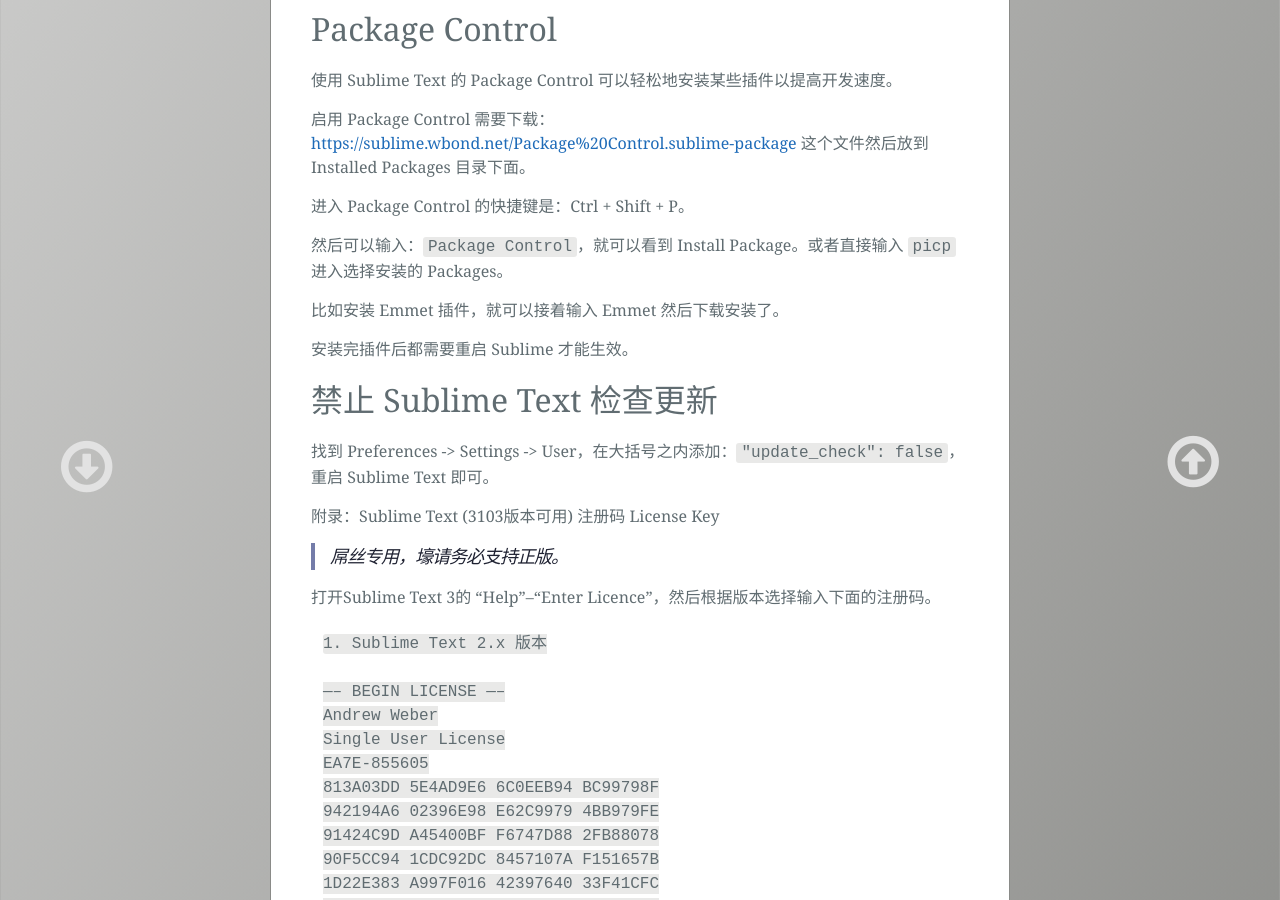
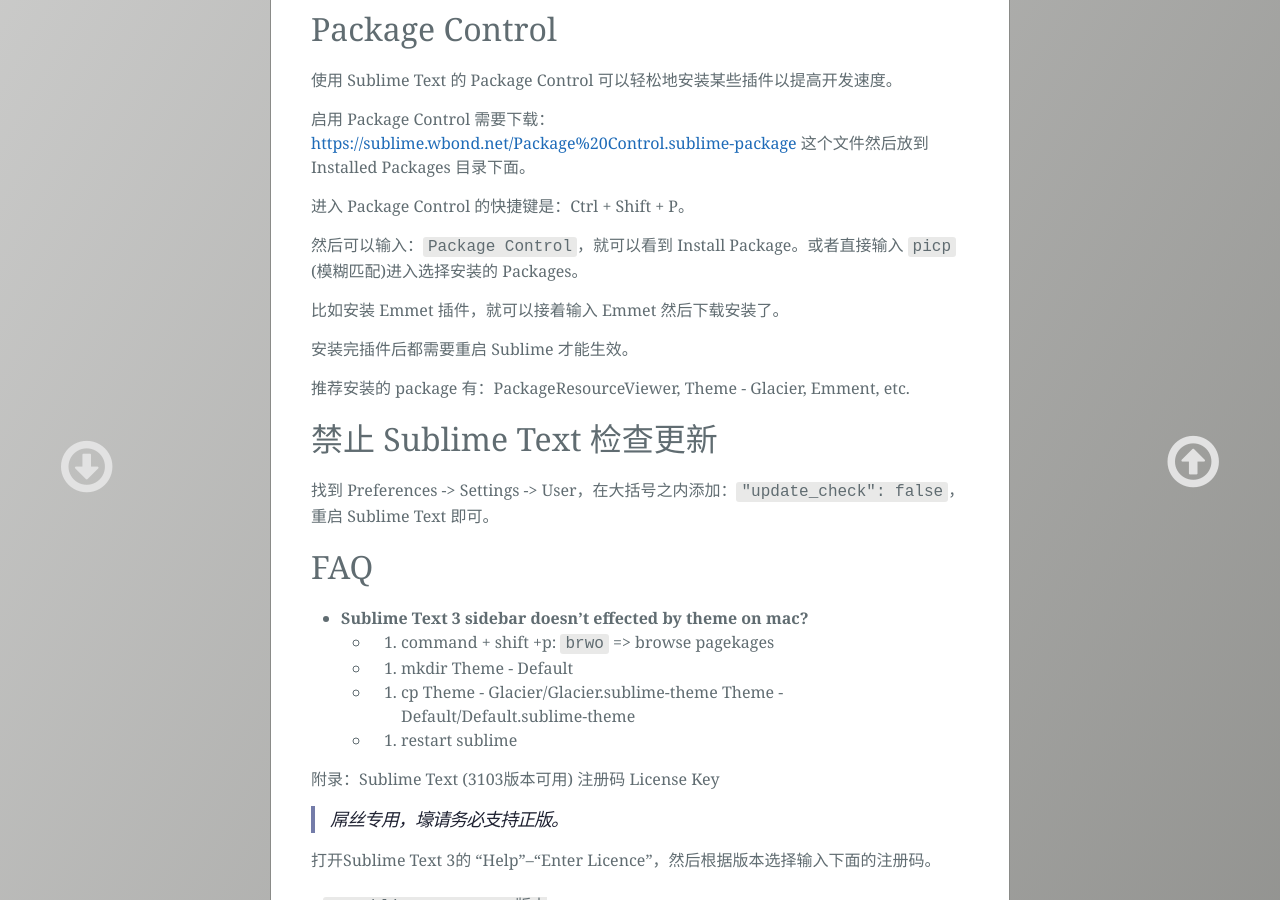
Before and after one commit to light-shadow/ckwongloy.github.io, a Jekyll site: the page built from _posts/2015-10-08-Sublime-Text-Experience.md, in a window 1280 px wide and 900 px high, scrolled down 2310 px. Built offline with Jekyll 4.4.1, drawn with Linux system fonts in a browser that asks for light colours; some of the changed text lies outside the part shown.

Commit message:
jekyll post

```diff
--- a/_posts/2015-10-08-Sublime-Text-Experience.md
+++ b/_posts/2015-10-08-Sublime-Text-Experience.md
@@ -110,16 +110,26 @@
 
 进入 Package Control 的快捷键是：Ctrl + Shift + P。
 
-然后可以输入：`Package Control`，就可以看到 Install Package。或者直接输入 `picp` 进入选择安装的 Packages。
+然后可以输入：`Package Control`，就可以看到 Install Package。或者直接输入 `picp` (模糊匹配)进入选择安装的 Packages。
 
 比如安装 Emmet 插件，就可以接着输入 Emmet 然后下载安装了。
 
 安装完插件后都需要重启 Sublime 才能生效。
 
+推荐安装的 package 有：PackageResourceViewer, Theme - Glacier, Emment, etc.
+
 禁止 Sublime Text 检查更新
 -
 
 找到 Preferences -> Settings -> User，在大括号之内添加：`"update_check": false`，重启 Sublime Text 即可。
+
+## FAQ
+
+- **Sublime Text 3 sidebar doesn't effected by theme on mac?**
+  - 1. command + shift +p: `brwo` => browse pagekages
+  - 2. mkdir Theme - Default
+  - 3. cp Theme - Glacier/Glacier.sublime-theme Theme - Default/Default.sublime-theme
+  - 4. restart sublime
 
 附录：Sublime Text (3103版本可用) 注册码 License Key
 
@@ -378,9 +388,7 @@
 -
 
 - [Sublime Text 配置](http://blog.csdn.net/hexrain/article/details/13997565)
-
 - <http://ysido.com/sublime_text_key.html>
-
 - <http://my.oschina.net/chinesedragon/blog/160197>
-
 - [http://9iphp.com/web/html/sublime-text-3-license-key.html]
+- [Why do Sublime Text 3 Themes not affect the sidebar?](http://stackoverflow.com/questions/27931448/why-do-sublime-text-3-themes-not-affect-the-sidebar)
```
Also changed, not shown: _posts/2015-09-13-Git-FAQ.md (+12 -0 lines).
